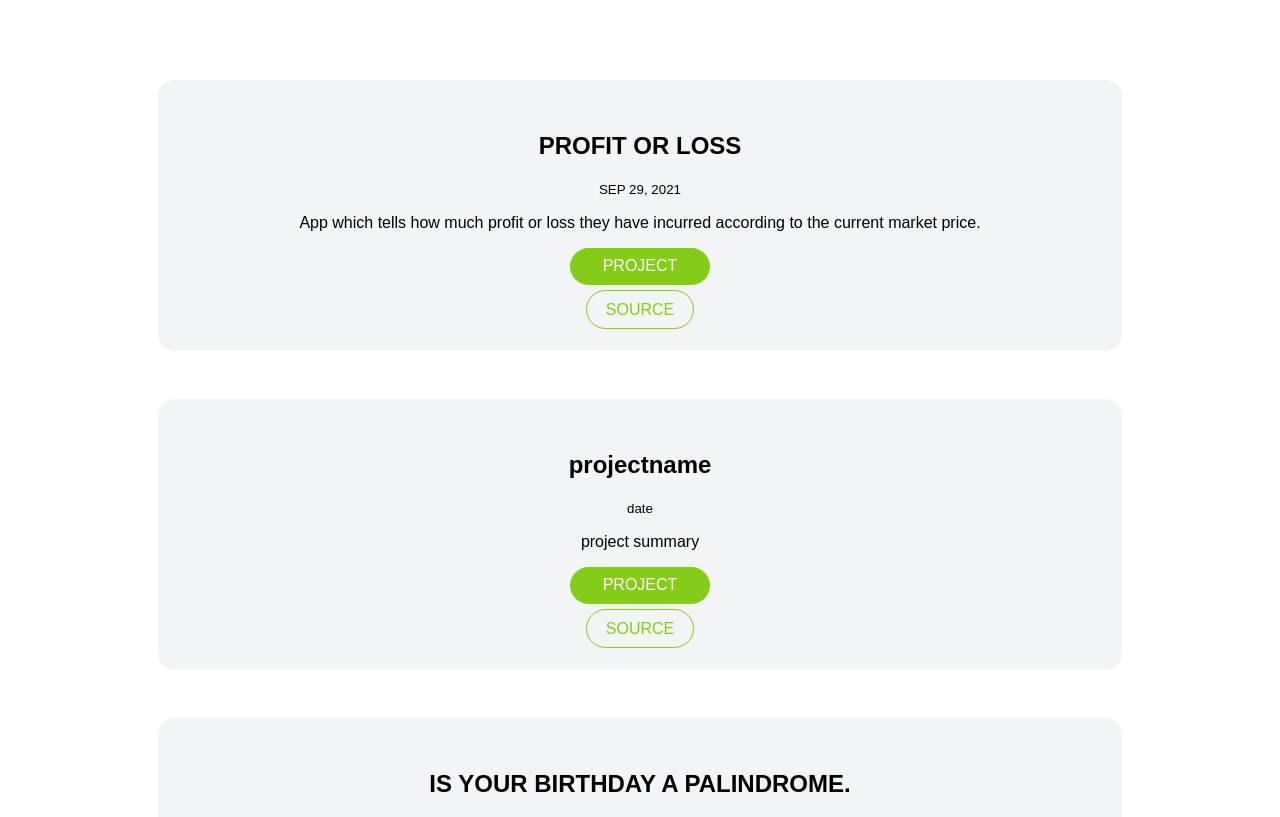
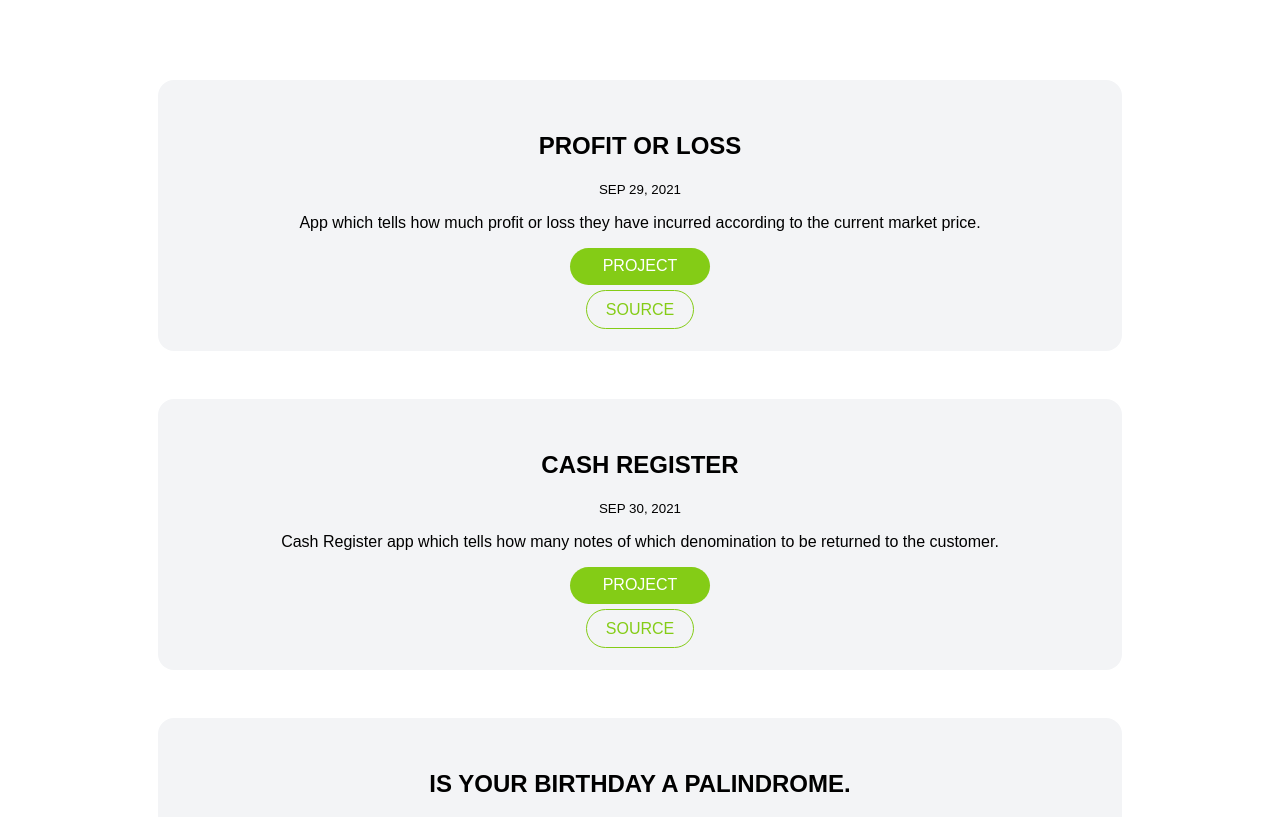
Before and after one commit to pantherblack34/PORTFOLIO, a plain HTML site: page project.html in a window 1280 px wide. Shown: the part 263-1080 px from the top of the page. Drawn offline with Linux system fonts and the light colour scheme.

Commit message:
updated project link

```diff
--- a/project.html
+++ b/project.html
@@ -44,11 +44,11 @@
         </li>
         <li>
             <article class="showcase-list container container-center ow">
-                <h1>projectname</h1>
-                <small>date</small>
-                <p>project summary</p>
-                <a href="http://" target="_blank" class="link link-primary">PROJECT</a>
-                <a href="" target="_blank" class="link-secondary">SOURCE</a>
+                <h1>CASH REGISTER</h1>
+                <small>SEP 30, 2021</small>
+                <p>Cash Register app which tells how many notes of which denomination to be returned to the customer.</p>
+                <a href="https://pantherblack9.netlify.app/" target="_blank" class="link link-primary">PROJECT</a>
+                <a href="https://github.com/pantherblack34/CashRegister/tree/main" target="_blank" class="link-secondary">SOURCE</a>
             </article>
         </li>
         <li>
```
